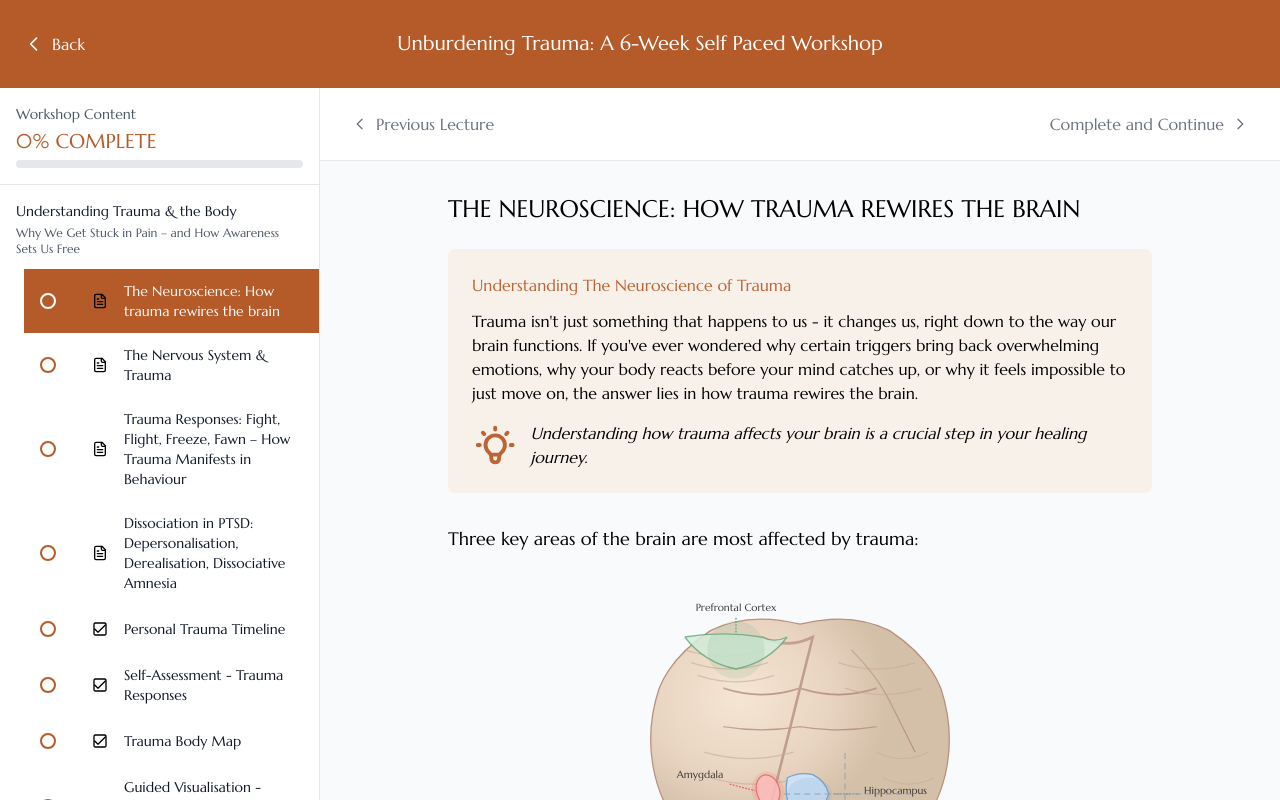
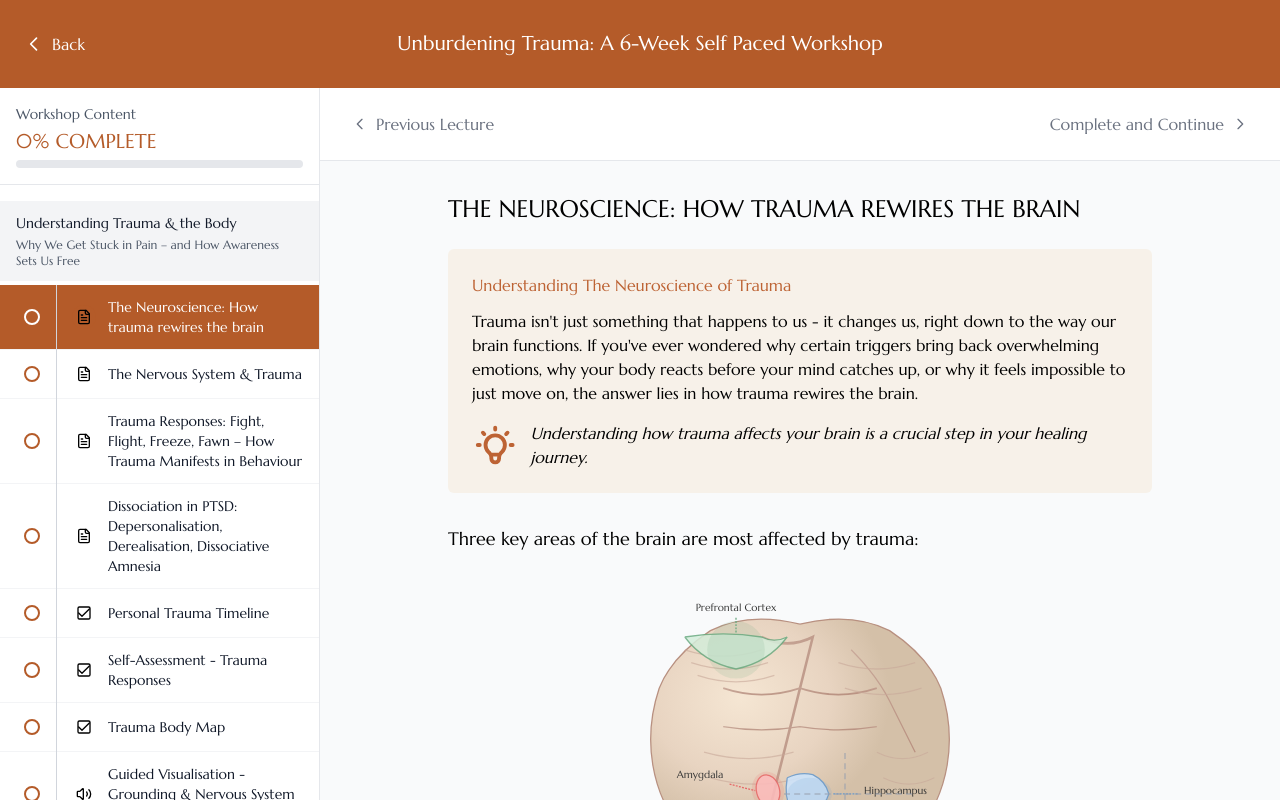
Before and after one commit to Monis9451/Course_Platform, a React (Vite) app in the folder Course-platform(frontend)/: page /course-content/1 in a window 1280 px wide. Built offline with nearby package versions, Linux system fonts and the light colour scheme; no server answers.

Commit message:
Make the dividor lines in the side bar of course content horizontally and vertically

```diff
--- a/Course-platform(frontend)/src/components/CourseSidebar.jsx
+++ b/Course-platform(frontend)/src/components/CourseSidebar.jsx
@@ -175,9 +175,19 @@ const WorkshopSidebar = ({ courseData: workshopData, selectedLesson, onLessonSel
       {/* Content List */}
       <div className="py-4">
         {workshopData.modules.map((module, moduleIndex) => (
-          <div key={moduleIndex} className="mb-4">
-            {/* Module Title */}
-            <div className="px-4 mb-3">
+          <div key={moduleIndex} className="mb-4 relative">
+            {/* Connection line between modules (only for modules after the first one) */}
+            {moduleIndex !== 0 && (
+              <div className="absolute left-14 w-px bg-gray-300" style={{
+                top: "-8px",
+                bottom: "100%",
+                height: "8px",
+                zIndex: 5
+              }}></div>
+            )}
+
+            {/* Module Title - with light gray background */}
+            <div className="px-4 py-3 mb-1 bg-gray-100">
               <h3 className="font-bold text-gray-900 text-sm">
                 {module.title}
               </h3>
@@ -185,9 +195,16 @@ const WorkshopSidebar = ({ courseData: workshopData, selectedLesson, onLessonSel
             </div>
 
             {/* Module Lessons */}
-            <div className="ml-6">
+            <div className="relative">
+              {/* Vertical line for lessons - only appears within the lessons container */}
+              <div className="absolute left-14 w-px bg-gray-300" style={{
+                top: "0",
+                bottom: "0",
+                zIndex: 1 /* Lower z-index so it appears behind lesson content but still visible */
+              }}></div>
+
               {module.lessons.map((lesson, lessonIndex) => (
-                <div key={lessonIndex} className="relative">
+                <div key={lessonIndex} className="relative border-b border-gray-100 last:border-b-0">
                   <button
                     onClick={() => onLessonSelect(moduleIndex, lessonIndex)}
                     className={`w-full text-left px-4 py-3 transition-colors duration-200 flex items-center hover:bg-cream ${
@@ -198,7 +215,7 @@ const WorkshopSidebar = ({ courseData: workshopData, selectedLesson, onLessonSel
                     }`}
                   >
                     {/* Status Circle - positioned with some left spacing */}
-                    <div className="absolute left-4 flex-shrink-0">
+                    <div className="absolute left-6 flex-shrink-0 z-20">
                       {/* Completed lesson styling with double border effect */}
                       {currentCompletedLessons.has(`${moduleIndex}-${lessonIndex}`) && !(selectedLesson?.moduleIndex === moduleIndex &&
                         selectedLesson?.lessonIndex === lessonIndex) && (
@@ -253,7 +270,7 @@ const WorkshopSidebar = ({ courseData: workshopData, selectedLesson, onLessonSel
                     </div>
 
                     {/* Lesson Icon */}
-                    <div className="mr-3 ml-12">
+                    <div className="mr-3 ml-14">
                       {/* Determine the icon type for the lesson */}
                       {renderLessonIcon(getLessonIconType(lesson, moduleIndex, lessonIndex), selectedLesson?.moduleIndex === moduleIndex && selectedLesson?.lessonIndex === lessonIndex)}
                     </div>
--- a/Course-platform(frontend)/src/pages/CourseDetails.jsx
+++ b/Course-platform(frontend)/src/pages/CourseDetails.jsx
@@ -530,6 +530,10 @@ const CourseDetails = () => {
                   <FiClock className="mr-2" />
                   {course.duration}
                 </span>
+                <span className="flex items-center text-warm-gray text-base font-fitzgerald">
+                  <FaHeadphones className="mr-2" />
+                  Audio Content
+                </span>
                 {/* <span className="flex items-center text-warm-gray text-base font-fitzgerald">
                   <FaPencilAlt className="mr-2" />
                   Workbooks
@@ -551,8 +555,12 @@ const CourseDetails = () => {
                     Lifetime Access
                   </li>
                   <li className="flex items-center text-black font-fitzgerald">
+                    <FiVideo className="text-primary mr-2" />
+                    {course.id === 1 ? "8 Guided Meditations and Visualisations" : `${course.lessons} Guided Lessons`}
+                  </li>
+                  <li className="flex items-center text-black font-fitzgerald">
                     <FaHeadphones className="text-primary mr-2" />
-                    {course.id === 1 ? "8" : `${course.lessons}`} Audio Meditations
+                    Audio Meditations
                   </li>
                   <li className="flex items-center text-black font-fitzgerald">
                     <FiDownload className="text-primary mr-2" />
```
